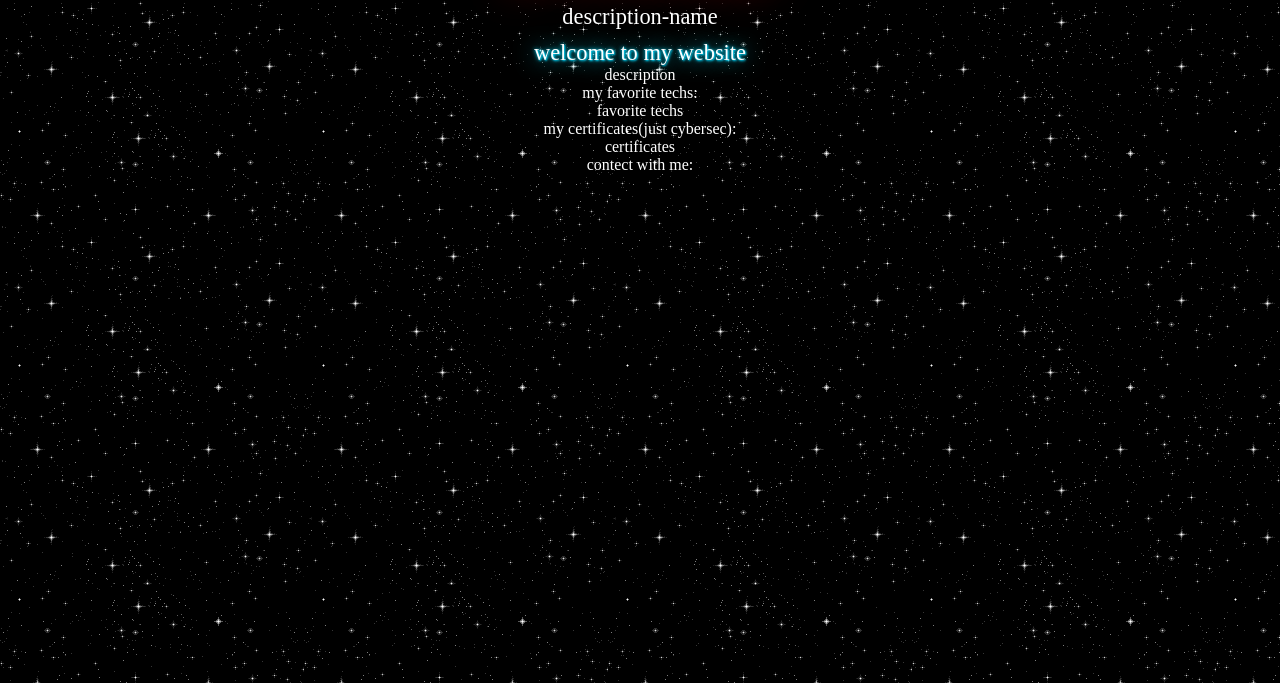
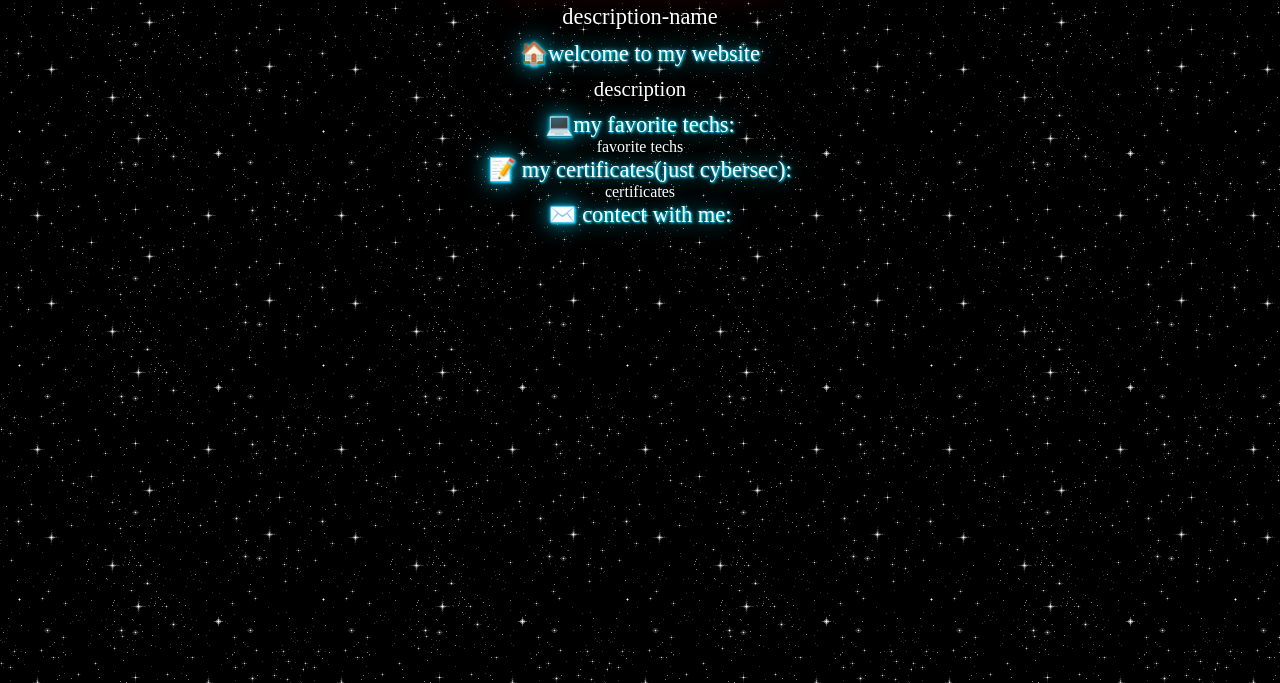
Before and after one commit to SINAZZzz/ReadMe, a plain HTML site: page index.html in a window 1280 px wide. Shown: the part 117-800 px from the top of the page. Drawn offline with Linux system fonts and the light colour scheme.

Commit message:
feat : update

```diff
--- a/index.html
+++ b/index.html
@@ -10,13 +10,13 @@
     <div class="content">
         <p class="name">Hi,I'm username</p>
         <p class="description-name">description-name</p>
-        <p class="welcome">welcome to my website</p>
+        <p class="welcome">🏠welcome to my website</p>
         <p class="description">description</p>
-        <p class="title-techs">my favorite techs:</p>
+        <p class="title-techs">💻my favorite techs:</p>
         <div class="fav-techs">favorite techs</div>
-        <p class="title-certificates">my certificates(just cybersec):</p>
+        <p class="title-certificates">📝 my certificates(just cybersec):</p>
         <div class="certificates">certificates</div>
-        <p class="title-contect">contect with me:</p>
+        <p class="title-contect">✉️ contect with me:</p>
     </div>
 </body>
 </html>
--- a/style.css
+++ b/style.css
@@ -31,3 +31,23 @@ body{
     font-size: 1.4rem;
     text-shadow: 1px 1px 2px rgb(0, 217, 255), 0 0 1em rgb(0, 217, 255), 0 0 0.2em rgb(0, 217, 255);
 }
+
+.description{
+    font-size: 1.3rem;
+    margin: 10px;
+}
+
+.title-techs{
+    font-size: 1.4rem;
+    text-shadow: 1px 1px 2px rgb(0, 217, 255), 0 0 1em rgb(0, 217, 255), 0 0 0.2em rgb(0, 217, 255);
+}
+
+.title-certificates{
+    font-size: 1.4rem;
+    text-shadow: 1px 1px 2px rgb(0, 217, 255), 0 0 1em rgb(0, 217, 255), 0 0 0.2em rgb(0, 217, 255);
+}
+
+.title-contect{
+    font-size: 1.4rem;
+    text-shadow: 1px 1px 2px rgb(0, 217, 255), 0 0 1em rgb(0, 217, 255), 0 0 0.2em rgb(0, 217, 255);
+}
```
